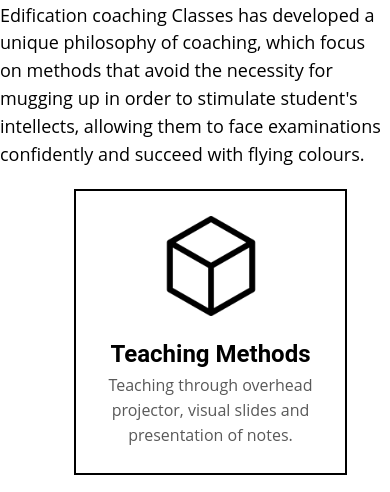
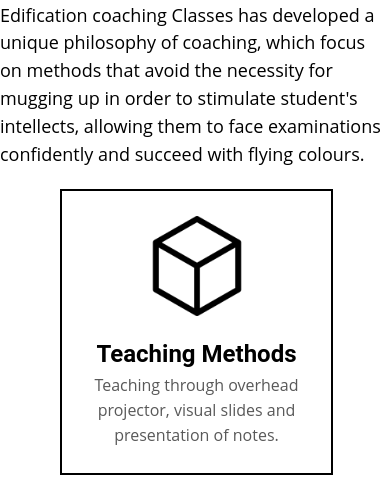
Before and after one commit to tanjirosama2003/Tutor-gig, a website built with Parcel: page index.html in a window 390 px wide. Shown: the part 1422-1914 px from the top of the page. Built offline with nearby package versions, Linux system fonts and the light colour scheme.

Commit message:
Update home.css

```diff
--- a/home.css
+++ b/home.css
@@ -2189,7 +2189,7 @@
     justify-content: center;
   }
   .home-feature-card {
-    margin-left: 74px;
+    margin-left: 60px;
     width: 70%;
     margin-bottom: 20px;
   }
```
